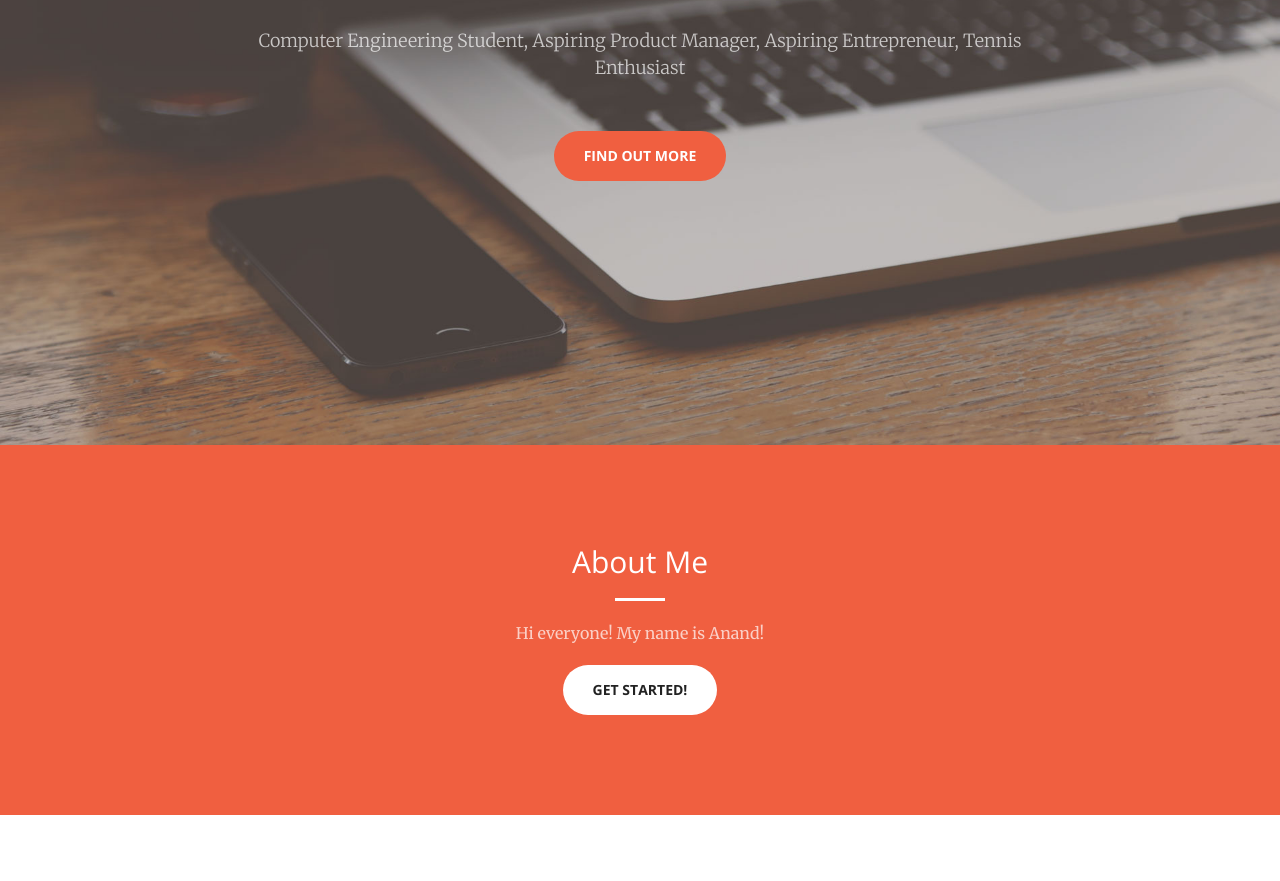
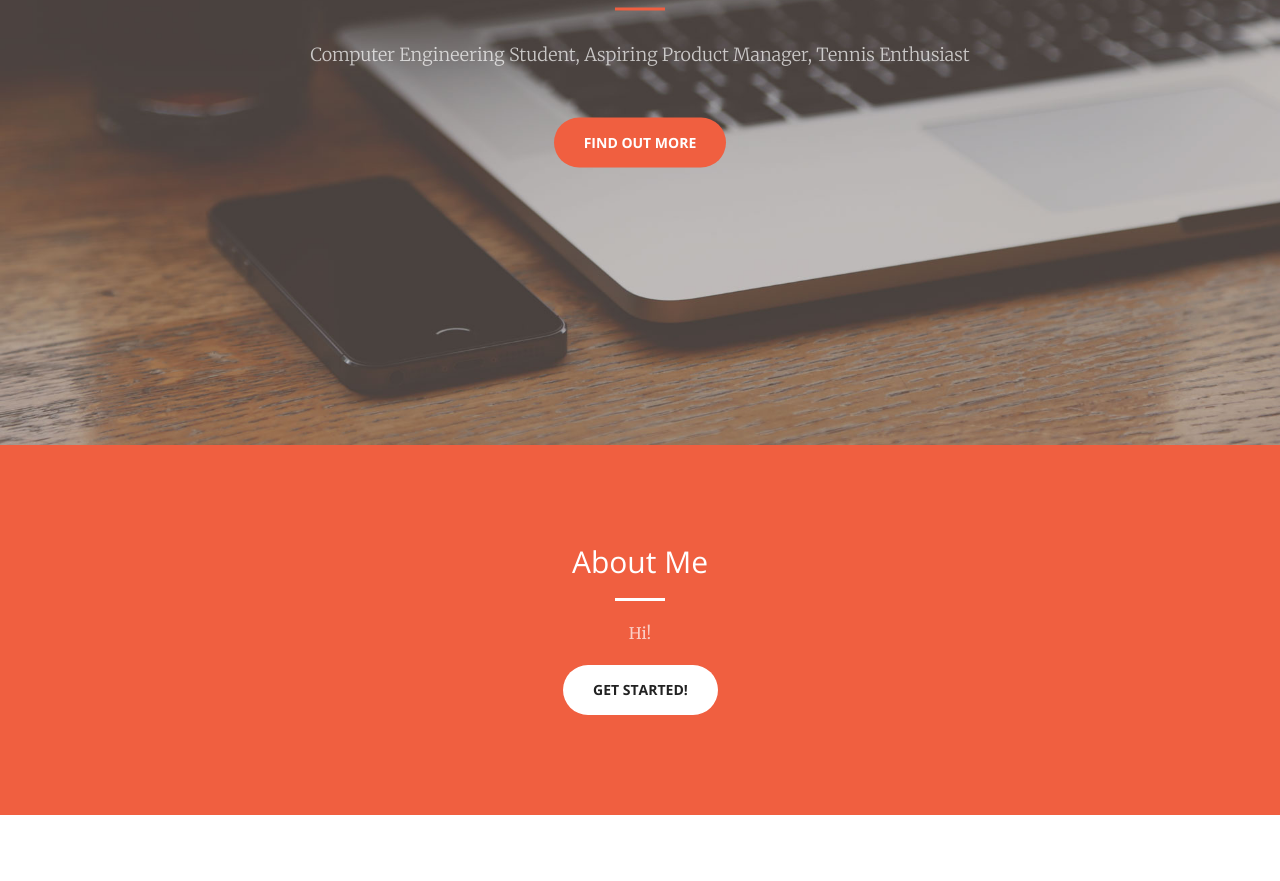
Before and after one commit to anandg8/anandg8.github.io, a website: page index.html in a window 1280 px wide. Shown: the part 355-1236 px from the top of the page. Drawn offline with nearby package versions, Linux system fonts and the light colour scheme.

Commit message:
another one liner

```diff
--- a/index.html
+++ b/index.html
@@ -73,7 +73,7 @@
             <div class="header-content-inner">
                 <h1 id="homeHeading">Anand Guruswamy</h1>
                 <hr>
-                <p>Computer Engineering Student, Aspiring Product Manager, Aspiring Entrepreneur, Tennis Enthusiast</p>
+                <p>Computer Engineering Student, Aspiring Product Manager, Tennis Enthusiast</p>
                 <a href="#about" class="btn btn-primary btn-xl page-scroll">Find Out More</a>
             </div>
         </div>
@@ -85,7 +85,7 @@
                 <div class="col-lg-8 col-lg-offset-2 text-center">
                     <h2 class="section-heading">About Me</h2>
                     <hr class="light">
-                    <p class="text-faded">Hi everyone! My name is Anand!</p>
+                    <p class="text-faded">Hi!</p>
                     <a href="#services" class="page-scroll btn btn-default btn-xl sr-button">Get Started!</a>
                 </div>
             </div>
```
